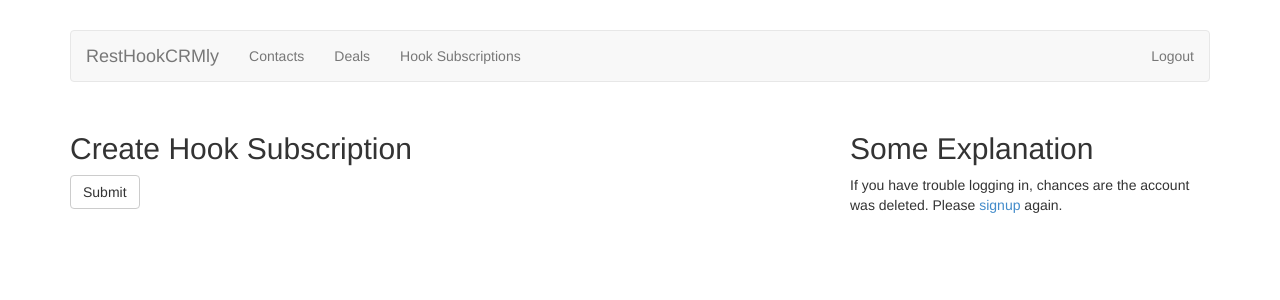
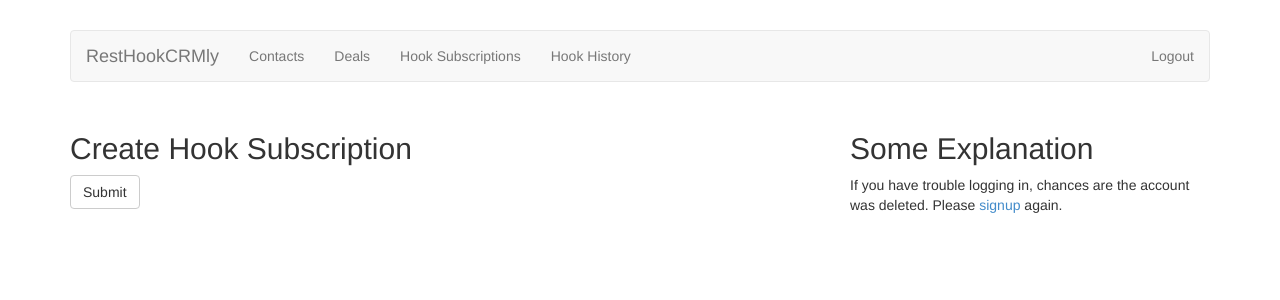
Before and after one commit to zapier/resthookdemo, a Django app: page /hooks/create/ in a window 1280 px wide. Shown: the top 300 px of the page. Run offline with Django 3.2, Linux system fonts and the light colour scheme; the visitor is signed in with stand-in values (Sample User, id 1); parts of the project's set-up code (start-up, migrations or seed data) failed here and were passed over.

Commit message:
Add overall list of hook activity (much less of a pain to get too)

```diff
--- a/resthookdemo/hooks/urls.py
+++ b/resthookdemo/hooks/urls.py
@@ -3,6 +3,7 @@ from django.conf.urls import patterns, url
 urlpatterns = patterns('',
     url(r'^$', 'resthookdemo.hooks.views.hooks', name='hooks_list'),
     url(r'^create/$', 'resthookdemo.hooks.views.edit_hook', name='create_hook'),
+    url(r'^history/$', 'resthookdemo.hooks.views.hook_history', name='hook_history_all'),
     url(r'^(?P<hook_id>\d+)/edit/$', 'resthookdemo.hooks.views.edit_hook', name='edit_hook'),
     url(r'^(?P<hook_id>\d+)/delete/$', 'resthookdemo.hooks.views.delete_hook', name='delete_hook'),
     url(r'^(?P<hook_id>\d+)/history/$', 'resthookdemo.hooks.views.hook_history', name='hook_history'),
--- a/resthookdemo/hooks/views.py
+++ b/resthookdemo/hooks/views.py
@@ -41,8 +41,11 @@ def delete_hook(request, hook_id):
     return redirect('hooks_list')
 
 @login_required
-def hook_history(request, hook_id):
+def hook_history(request, hook_id=None):
     hooks = Hook.objects.filter(user=request.user)
-    hook = get_object_or_404(hooks, id=hook_id)
-    hook_history = HookHistory.objects.filter(hook=hook).order_by('-sent_date')
+    if hook_id:
+        hook = get_object_or_404(hooks, id=hook_id)
+        hook_history = HookHistory.objects.filter(hook=hook).order_by('-sent_date')
+    else:
+        hook_history = HookHistory.objects.filter(hook__in=hooks).order_by('-sent_date')
     return render(request, 'history.html', locals())
--- a/resthookdemo/templates/base.html
+++ b/resthookdemo/templates/base.html
@@ -40,6 +40,7 @@
             <li><a href="{% url "contacts_list" %}">Contacts</a></li>
             <li><a href="{% url "deals_list" %}">Deals</a></li>
             <li><a href="{% url "hooks_list" %}">Hook Subscriptions</a></li>
+            <li><a href="{% url "hook_history_all" %}">Hook History</a></li>
           </ul>
           <ul class="nav navbar-nav navbar-right">
             {% if request.user.is_authenticated %}
```
